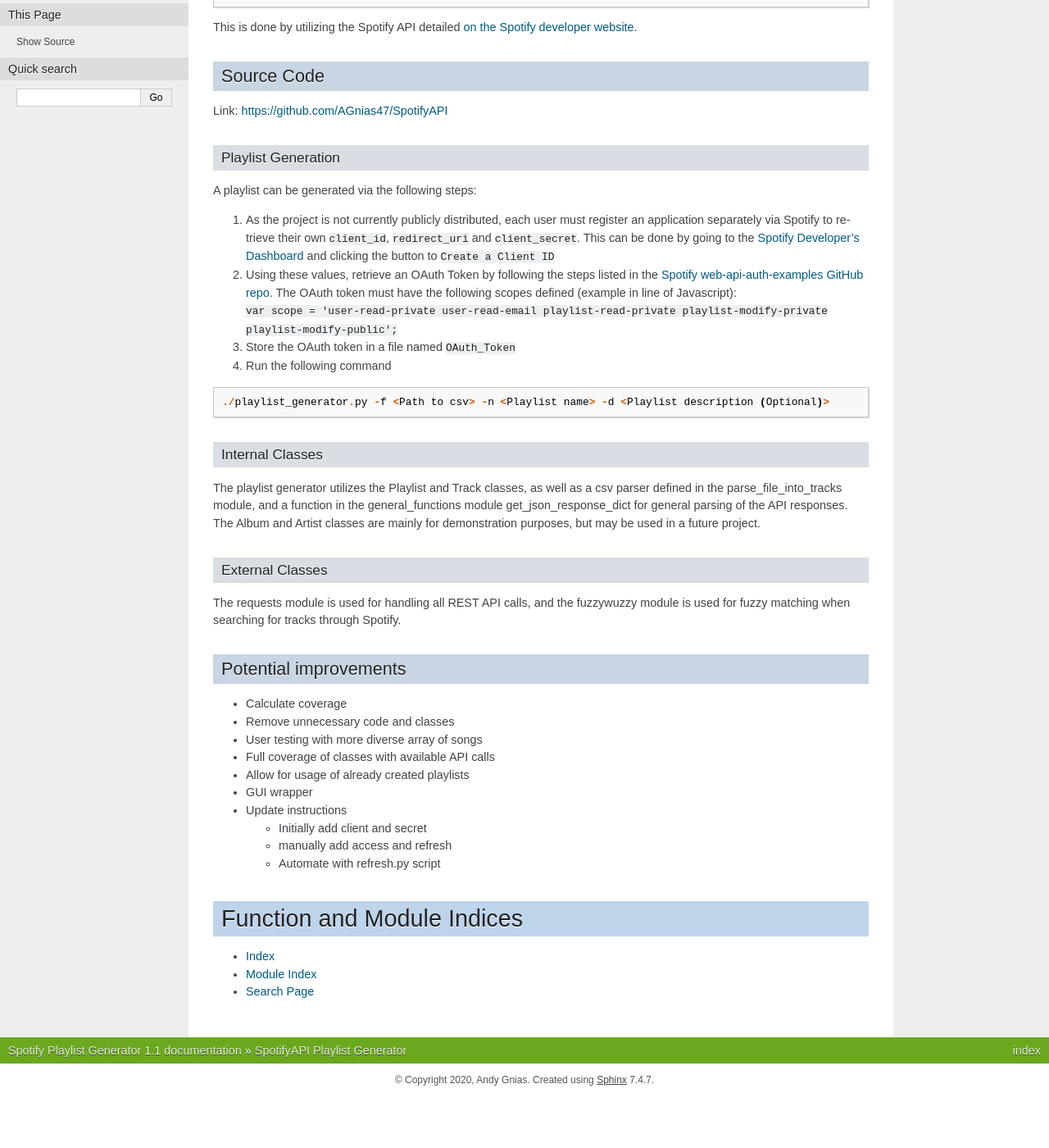
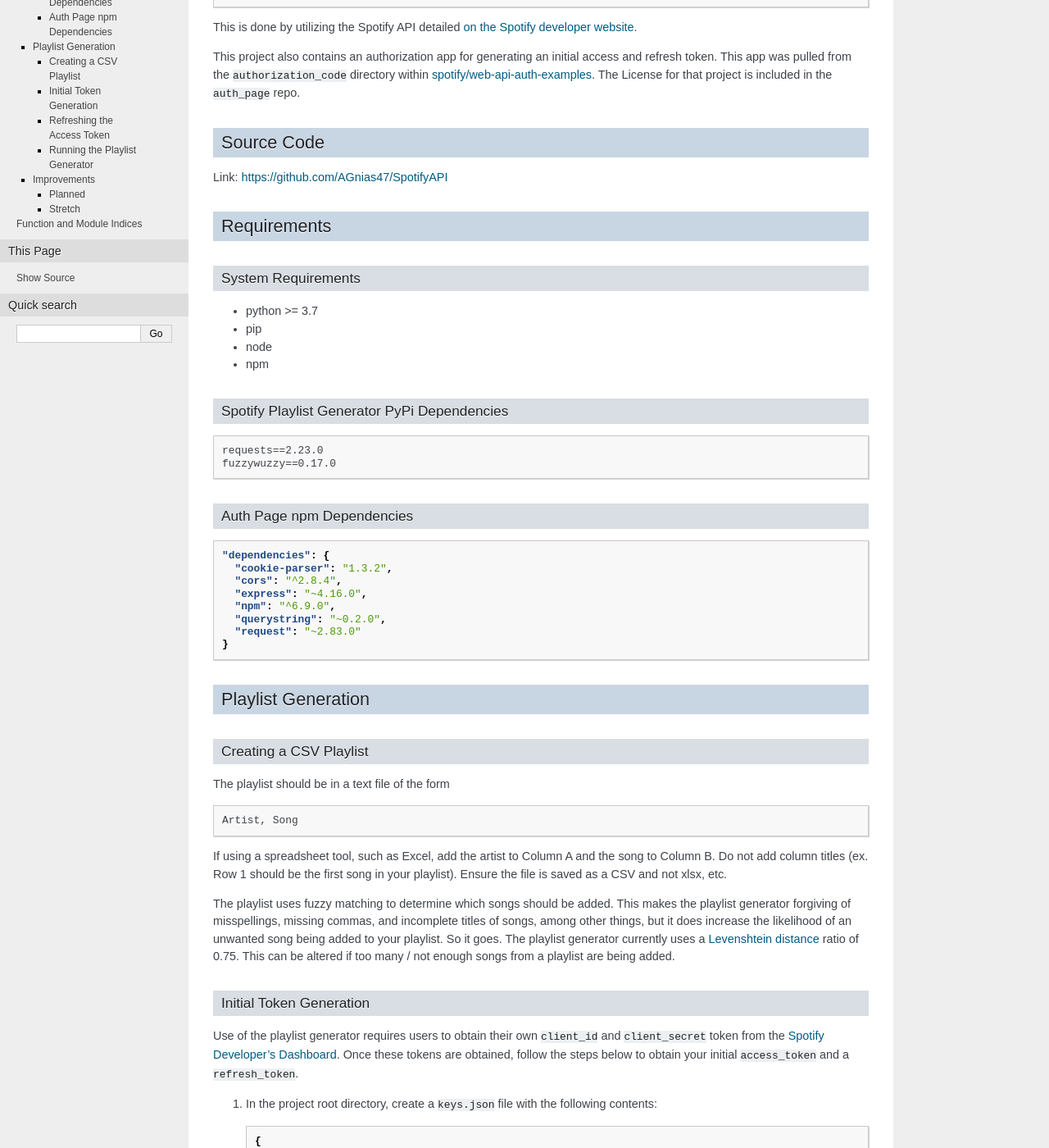
Before and after one commit to AGnias47/spotify-playlist-generator, a Sphinx documentation site: the page built from sphinx/source/index.rst, in a window 1280 px wide and 1400 px high, scrolled down 240 px. Shown: the whole window at 82% size. Built offline with Sphinx 7.4.7, drawn with Linux system fonts in a browser that asks for light colours; before the commit the page ends 1577 px from its top, so only the background shows below that; some of the changed text lies outside the part shown.

Commit message:
Documentation update

````diff
--- a/README.md
+++ b/README.md
@@ -1,50 +1,135 @@
-# SpotifyAPI Playlist Generator
+# Spotify Playlist Generator
 
 ## Description
-This project allows a user to create a playlist in the Spotify library from a csv file of the form
-```
+
+This project allows a user to create a Spotify playlist from a csv file of the form
+
+```csv
 Artist, Song
 ```
+
 This is done by utilizing the Spotify API detailed [on the Spotify developer
 website](https://developer.spotify.com/documentation/web-api/).
+
+This project also contains an authorization app for generating an initial access and refresh token. This app was pulled
+ from the `authorization_code` directory within
+ [spotify/web-api-auth-examples](https://github.com/spotify/web-api-auth-examples). The License for that project is
+ included in the `auth_page` repo.
 
 ## Source Code
 Link: https://github.com/AGnias47/SpotifyAPI
 
-### Playlist Generation
-A playlist can be generated via the following steps:
- 1. As the project is not currently publicly distributed, each user must register an application separately
- via Spotify to retrieve their own ```client_id```, ```redirect_uri``` and ```client_secret```. This can be
- done by going to the [Spotify Developer's Dashboard](https://developer.spotify.com/dashboard/applications)
- and clicking the button to ```Create a Client ID```
- 2. Using these values, retrieve an OAuth Token by following the steps listed in the [Spotify web-api-auth-examples GitHub
-repo](https://github.com/spotify/web-api-auth-examples). The OAuth token must have the following scopes defined (example
-in line of Javascript): <br/>
-```var scope = 'user-read-private user-read-email playlist-read-private playlist-modify-private playlist-modify-public';```
- 3. Store the OAuth token in a file named ```OAuth_Token```
- 4. Run the following command
-```
-./playlist_generator.py -f <Path to csv> -n <Playlist name> -d <Playlist description (Optional)>
+## Requirements
+
+### System Requirements
+
+* python >= 3.7
+* pip
+* node
+* npm
+
+### Spotify Playlist Generator PyPi Dependencies
+
+```requirements.txt
+requests==2.23.0
+fuzzywuzzy==0.17.0
 ```
 
-### Internal Classes
-The playlist generator utilizes the Playlist and Track classes, as well as a csv parser defined in the parse_file_into_tracks
-module, and a function in the general_functions module get_json_response_dict for general parsing of the API
-responses. The Album and Artist classes are mainly for demonstration purposes, but may be used in a
-future project.
+### Auth Page npm Dependencies
 
-### External Classes
-The requests module is used for handling all REST API calls, and the fuzzywuzzy module is used for fuzzy matching when
-searching for tracks through Spotify.
+```json
+  "dependencies": {
+    "cookie-parser": "1.3.2",
+    "cors": "^2.8.4",
+    "express": "~4.16.0",
+    "npm": "^6.9.0",
+    "querystring": "~0.2.0",
+    "request": "~2.83.0"
+  }
+```
 
-## Potential improvements
+## Playlist Generation
+
+### Creating a CSV Playlist
+
+The playlist should be in a text file of the form
+
+```csv
+Artist, Song
+```
+
+If using a spreadsheet tool, such as Excel, add the artist to Column A and the song to Column B. Do not add column
+ titles (ex. Row 1 should be the first song in your playlist). Ensure the file is saved as a CSV and not xlsx, etc.
+
+The playlist uses fuzzy matching to determine which songs should be added. This makes the playlist generator forgiving
+ of misspellings, missing commas, and incomplete titles of songs, among other things, but it does increase the likelihood
+ of an unwanted song being added to your playlist. So it goes. The playlist generator currently uses a [Levenshtein
+ distance](https://en.wikipedia.org/wiki/Levenshtein_distance) ratio of 0.75. This can be altered if too many / not
+ enough songs from a playlist are being added.
+
+### Initial Token Generation
+
+Use of the playlist generator requires users to obtain their own `client_id` and `client_secret` token from the
+ [Spotify Developer's Dashboard](https://developer.spotify.com/dashboard/applications). Once these tokens are obtained,
+ follow the steps below to obtain your initial `access_token` and a `refresh_token`.
+
+1. In the project root directory, create a `keys.json` file with the following contents:
+
+    ```json
+    {
+        "client_id": "<Your Client ID>",
+        "client_secret": "<Your Client Secret ID>",
+        "access_token": "",
+        "refresh_token": ""
+    }
+    ```
+
+    The `access_token` and `refresh_token` are intentionally left blank for now, but should conform to valid JSON standards.
+2. In the `auth_page` directory, run `npm install` to download the dependencies needed to run the auth page
+3. In the project root directory, run `node ./auth_page/app.js`
+4. Go to `localhost:8888` in a web browser and click "Log in with Spotify"
+5. Authorize the app for access by logging in with your Spotify user credentials
+6. Copy the `access_token` and `refresh_token` and use those values for the corresponding keys in the `keys.json` file
+
+### Refreshing the Access Token
+
+At this point, an access token has been generated, and the playlist generator is able to authenticate with Spotify.
+ However, the access token expires after 1 hour. The access token can be regenerated using your refresh token via
+ the following steps.
+
+1. Ensure your `keys.json` file exists with all required fields. `client_id`, `client_secret`, and `refresh_token` must
+ be accurate. If they are not, rerun the steps for "Initial Token Generation".
+2. Run `./spotify_token_refresh/refresh.py`. The `access_token` in `keys.json` will be updated in place and should now
+ be able to authenticate with Spotify.
+
+The GUI method can always be used to generate a new access token, but this method allows for it to be updated directly
+ from the command line.
+
+### Running the Playlist Generator
+
+Once the access token has been updated in `keys.json`, the playlist generator can be executed with the following command:
+
+```bash
+./playlist_generator.py -f <Path to csv playlist> -n <Playlist name> -d <Playlist description (Optional)>
+```
+
+The script will print to stdout which songs were and were not added to the playlist.
+
+
+## Improvements
+
+### Planned
  * Calculate coverage
+    * Full coverage of existing classes and modules
  * Remove unnecessary code and classes
  * User testing with more diverse array of songs
- * Full coverage of classes with available API calls
  * Allow for usage of already created playlists
- * GUI wrapper
- * Update instructions
-    * Initially add client and secret
-    * manually add access and refresh
-    * Automate with refresh.py script
+ * Add `black` icon
+ * Documentation - repo description for directories, etc., instructions on other scripts, cases, technical descriptions
+
+### Stretch
+
+* GUI wrapper
+* Update `auth_page` app
+  * Remove unnecessary content
+  * Rewrite in Flask
````
Also changed, not shown: playlist_generator.py (+4 -7 lines), sphinx/source/conf.py (+10 -13 lines), 4 other files.
